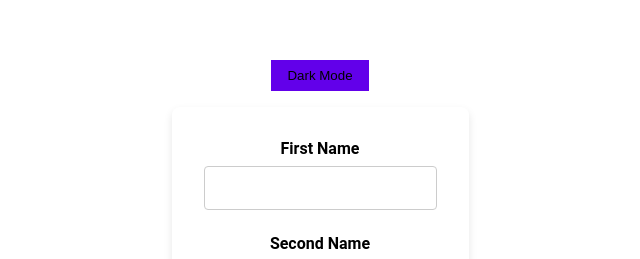
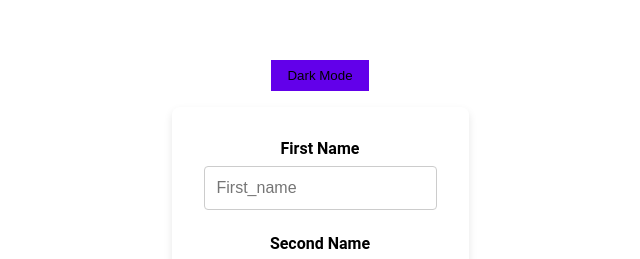
Before and after one commit to salma-elbakkouri/Hospital-Management-System, a React (Create React App) app in the folder app/: page / in a window 1280 px wide. Shown: the part 153-412 px from the top of the page, without its empty margins (320-960 px from the left). Built offline with nearby package versions, Linux system fonts and the light colour scheme.

Commit message:
small_change

```diff
--- a/app/src/components/form.js
+++ b/app/src/components/form.js
@@ -15,7 +15,7 @@ const Form = () => {
       <form className="user-form">
         <div className="form-group">
           <label htmlFor="firstName">First Name</label>
-          <input type="text" id="firstName" name="firstName" required />
+          <input type="text" id="firstName"  placeholder="First_name" name="firstName" required />
         </div>
         <div className="form-group">
           <label htmlFor="secondName">Second Name</label>
```
